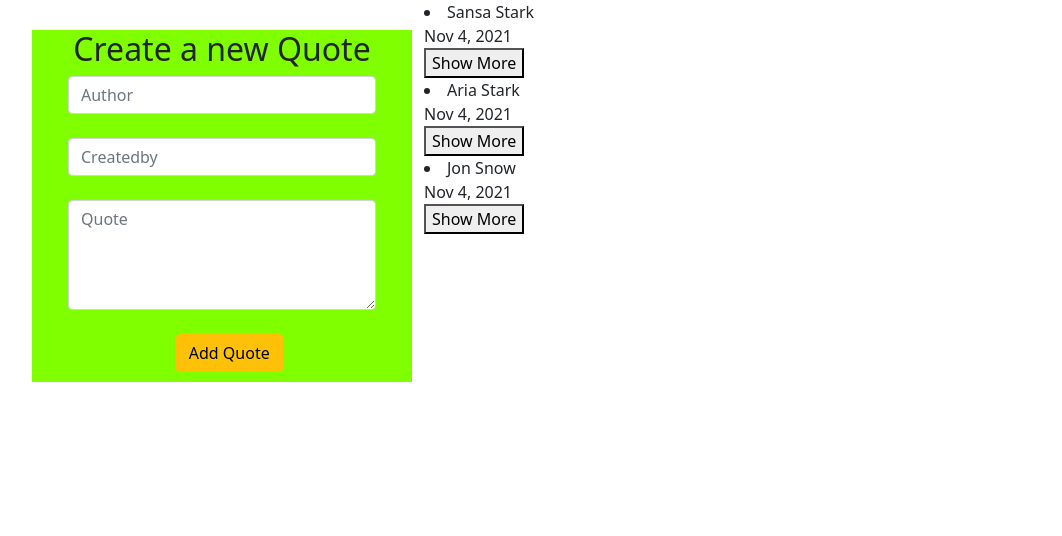
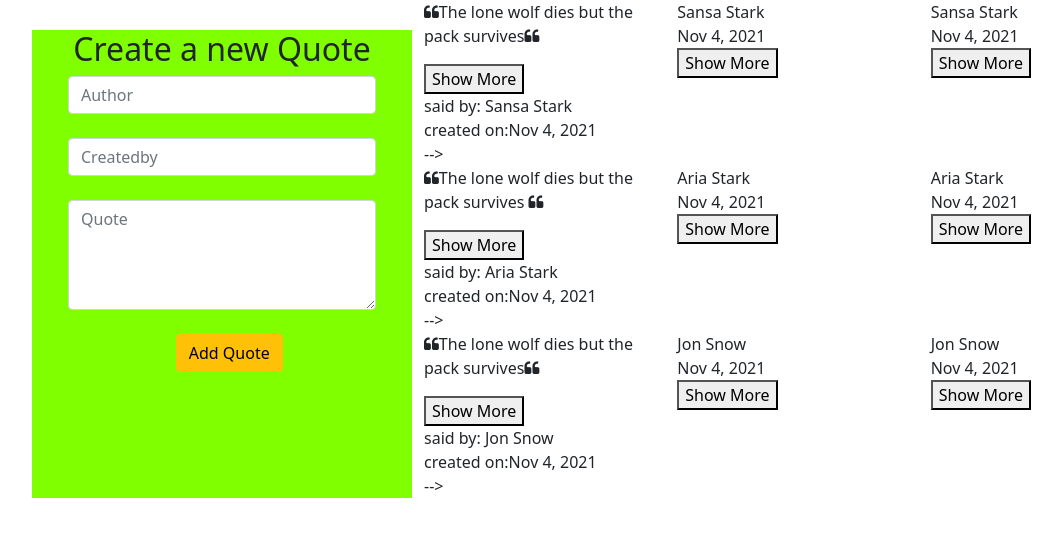
Before and after one commit to RhonaJoyKe/AppQuotes, an Angular app: page / in a window 1280 px wide. Shown: the top 536 px of the page, without its empty margins (38-1100 px from the left). Built offline with nearby package versions, Linux system fonts and the light colour scheme.

Commit message:
modifies the delete button

```diff
--- a/src/app/quote-detail/quote-detail.component.html
+++ b/src/app/quote-detail/quote-detail.component.html
@@ -2,8 +2,7 @@
 
 <p>{{quote.createdby}}</p>
 <p>{{quote.createdDate|dateCount}} days ago</p>
-
-<button (click)= 'quoteDelete(true)'>Delete</button>
+<button type="button" class="btn btn-danger" (click)= 'quoteDelete(true)'>Delete</button><br>
 <a class="btn btn-large btn-warning" (click)='likeBtnClick()' href="#">
     <i class="fa fa-thumbs-up" aria-hidden="true"> upVote</i></a>
     <p>{{likes}} upvote</p>
--- a/src/app/quotes/quotes.component.html
+++ b/src/app/quotes/quotes.component.html
@@ -3,15 +3,32 @@
     <div class="col-md-4" id="formpart">
       <app-quote-form>(addQuote)="addNewQuote($event)"></app-quote-form>
     </div>
-  <div class="col-md-6">
-    <li *ngFor='let quote of quote; let i = index'>
-      {{quote.author}}<br>{{quote.createdDate|date}}<br>
-      <button (click)='toggleDetails(i)'>Show More </button>
-      <app-quote-detail *ngIf='quote.showauthor' (isComplete)='deleteQuote($event,i)' [quote]='quote'></app-quote-detail>
-    </li>
+      <div class="col-md-8">
+        <div class="row"*ngFor='let quote of quote; let i = index'>
+          <div class="col-md-4">
+
+          <p><i class="fa fa-quote-left" aria-hidden="true"></i>{{quote.message}}<i class="fa fa-quote-left" aria-hidden="true"></i></p>
+          <button (click)='toggleDetails(i)'>Show More </button><br>
+         said by: {{quote.author}}<br>created on:{{quote.createdDate|date}}<br>
+          <app-quote-detail *ngIf='quote.showauthor' (isComplete)='deleteQuote($event,i)' [quote]='quote'></app-quote-detail> -->
+
+      </div>
+      <div class="col-md-4">
+
+          {{quote.author}}<br>{{quote.createdDate|date}}<br>
+          <button (click)='toggleDetails(i)'>Show More </button>
+          <!-- <app-quote-detail *ngIf='quote.showauthor' (isComplete)='deleteQuote($event,i)' [quote]='quote'></app-quote-detail> -->
+
+      </div>
+      <div class="col-md-4">
+
+          {{quote.author}}<br>{{quote.createdDate|date}}<br>
+          <button (click)='toggleDetails(i)'>Show More </button>
+          <!-- <app-quote-detail *ngIf='quote.showauthor' (isComplete)='deleteQuote($event,i)' [quote]='quote'></app-quote-detail> -->
+
+      </div>
+
+    </div>
     </div>
   </div>
-
-
-
 </div>
--- a/src/app/quotes/quotes.component.ts
+++ b/src/app/quotes/quotes.component.ts
@@ -8,9 +8,9 @@ import { Quotes} from '../quotes';
 })
 export class QuotesComponent implements OnInit {
   quote:Quotes[] = [
-    new Quotes(1, 'Sansa Stark', 'The lone wolf dies but the pack survives','Rhonajoy',new Date(2021,10,4)),
-    new Quotes(2,'Aria Stark','The lone wolf dies but the pack survives ','Rhonajoy',new Date(2021,10,4)),
-    new Quotes(3,'Jon Snow','The lone wolf dies but the pack survives','Rhonajoy',new Date(2021,10,4)),
+    new Quotes(1, 'Sansa Stark','Jojo','The lone wolf dies but the pack survives',new Date(2021,10,4)),
+    new Quotes(2,'Aria Stark','Bre','The lone wolf dies but the pack survives ',new Date(2021,10,4)),
+    new Quotes(3,'Jon Snow','Dennis','The lone wolf dies but the pack survives',new Date(2021,10,4)),
   ];
   toggleDetails(index: number){
     this.quote[index].showauthor = !this.quote[index].showauthor;
```
